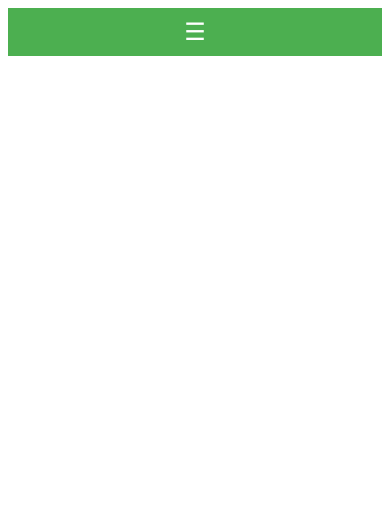
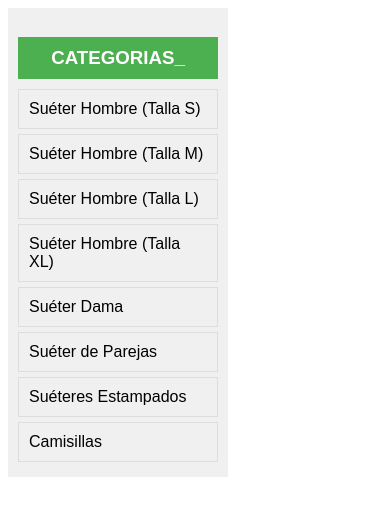
Before and after one commit to jcharris37/catalogo2.0, a plain HTML site: page index.html in a window 390 px wide. Drawn offline with Linux system fonts and the light colour scheme.

Commit message:
correcion 4.0

```diff
--- a/styles.css
+++ b/styles.css
@@ -41,15 +41,14 @@ body {
 
 /* Estilos de productos */
 .products {
-    display: flex;
-    flex-wrap: wrap;
+    display: grid;
+    grid-template-columns: repeat(4, 1fr); /* Cuadrícula de 4 columnas */
     gap: 10px;
     padding: 10px;
     flex: 1;
 }
 
 .product {
-    width: 200px;
     border: 1px solid #ddd;
     border-radius: 5px;
     text-align: center;
@@ -75,24 +74,21 @@ body {
 /* Media Query para pantallas pequeñas (como móviles) */
 @media (max-width: 768px) {
     .container {
-        flex-direction: column;
+        display: flex;
     }
 
     .sidebar {
-        width: 100%;
-        display: none; /* Escondemos el sidebar en móviles inicialmente */
+        width: 200px;
+        display: block; /* Mantenemos el sidebar visible en móviles */
     }
 
     .hamburguesa {
-        display: block; /* Mostramos el icono de hamburguesa en móviles */
-        background-color: #4CAF50;
-        color: white;
-        text-align: center;
+        display: none; /* Ocultamos el icono de hamburguesa ya que el menú es visible */
     }
 
     .products {
         display: grid;
-        grid-template-columns: repeat(3, 1fr); /* Tres columnas en dispositivos móviles */
+        grid-template-columns: repeat(4, 1fr); /* Mantener 4 columnas en móviles */
         gap: 10px;
     }
 
```
